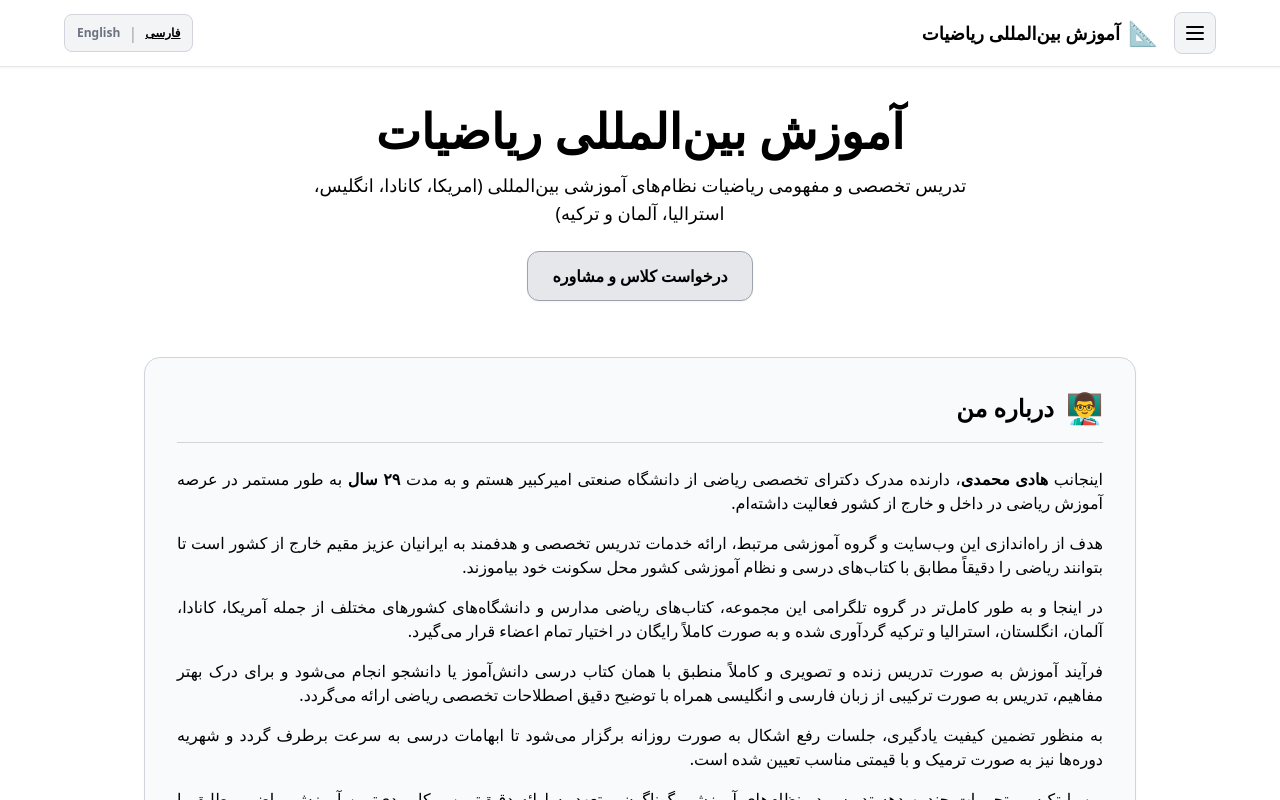
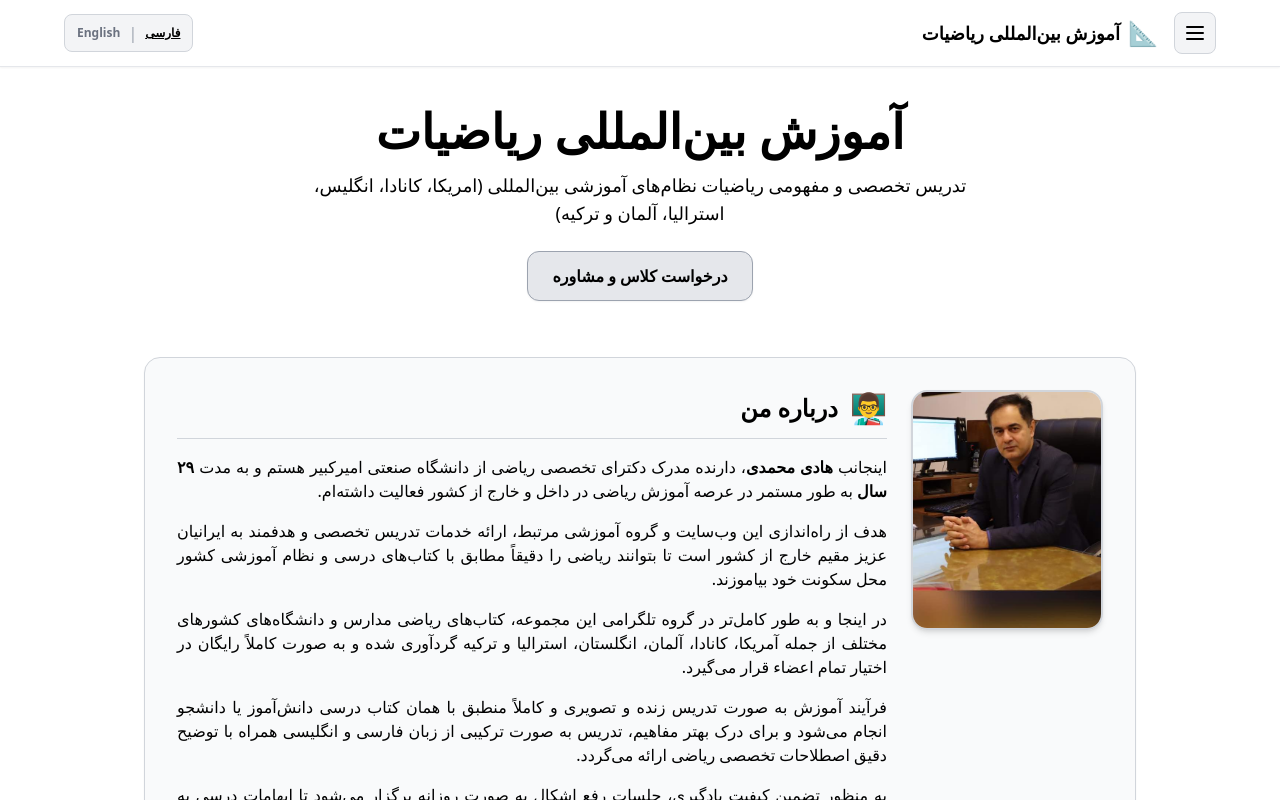
Before and after one commit to Hmohammadiz633/International-Mathematics-Site, a Next.js app: page / in a window 1280 px wide. Shown: the top 800 px of the page. Built offline with nearby package versions, Linux system fonts and the light colour scheme.

Commit message:
Update page.js

```diff
--- a/app/page.js
+++ b/app/page.js
@@ -48,7 +48,7 @@ export default function Home() {
             </div>
           </div>
 
-          {/* سمت چپ: پکیج تغییر زبان کنار هم با خط عمودی */}
+          {/* سمت چپ: پکیج تغییر زبان */}
           <div className="flex items-center gap-2 bg-gray-100 px-3 py-1.5 rounded-lg border border-gray-300">
             <button
               onClick={() => setLang('fa')}
@@ -91,7 +91,7 @@ export default function Home() {
         )}
       </header>
 
-      {/* بخش بنر اصلی و عنوان */}
+      {/* بخش بنر اصلی */}
       <section className="max-w-4xl mx-auto text-center px-4 pt-10 pb-6">
         <h2 className="text-3xl md:text-5xl font-extrabold text-black mb-4">
           {isFa ? 'آموزش بین‌المللی ریاضیات' : 'International Mathematics Tutoring'}
@@ -114,10 +114,23 @@ export default function Home() {
         </div>
       </section>
 
-      {/* بخش کامل درباره من */}
+      {/* بخش کامل درباره من همراه با عکس پرتره */}
       <section id="about" className="max-w-5xl mx-auto px-4 py-8">
         <div className="bg-gray-50 rounded-2xl p-6 md:p-8 border border-gray-300 shadow-sm">
-          <div className="flex items-center gap-3 mb-6 border-b border-gray-300 pb-4">
+
+          <div className="flex flex-col md:flex-row items-center md:items-start gap-6">
+            {/* تصویر پرتره */}
+            <div className="shrink-0">
+              <img
+                src="/profile.jpg"
+                alt="دکتر هادی محمدی"
+                className="w-48 h-60 object-cover rounded-2xl border-2 border-gray-300 shadow-md"
+              />
+            </div>
+
+            {/* متن درباره من */}
+            <div className="flex-1">
+              <div className="flex items-center gap-3 mb-4 border-b border-gray-300 pb-3">
                 <span className="text-3xl">👨‍🏫</span>
                 <h3 className="text-2xl font-bold text-black">
                   {isFa ? 'درباره من' : 'About Me'}
@@ -167,6 +180,9 @@ export default function Home() {
                 )}
               </div>
             </div>
+          </div>
+
+        </div>
       </section>
 
       {/* بخش کتاب‌ها */}
```
Lines whose indentation alone changed are shown as unchanged.
